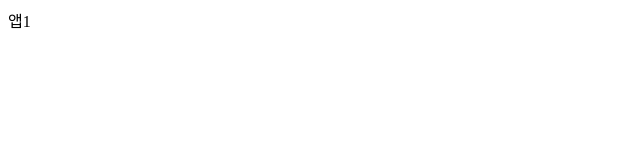
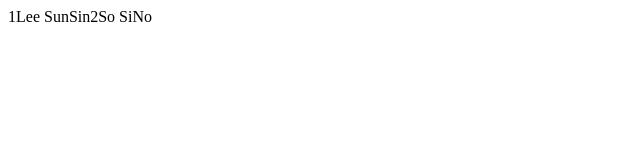
Before and after one commit to bohaesoju/crud-react-hooks, a React app: page / in a window 1280 px wide. Shown: the top 160 px of the page, without its empty margins (0-640 px from the left). Built offline with nearby package versions, Linux system fonts and the light colour scheme.

Commit message:
list 추가

```diff
--- a/src/app/App.tsx
+++ b/src/app/App.tsx
@@ -7,7 +7,7 @@ const App = () => {
     return(
         <Router>
             <div>
-                <Route exact path="/" component={ App1 } />
+                <Route exact path="/" component={ Board } />
                 <Route path="/App1" component={ App1 } />
                 <Route path="/App2" component={ App2 } />
             </div>
--- a/src/components/Board.tsx
+++ b/src/components/Board.tsx
@@ -21,7 +21,7 @@ class Board extends React.Component {
     render(){
         const { boards } = this.state;
         const list = boards.map((row) => {
-            row.boardNumber + row.boardWriter
+            return row.boardNumber + row.boardWriter
         });
 
         return(
```
